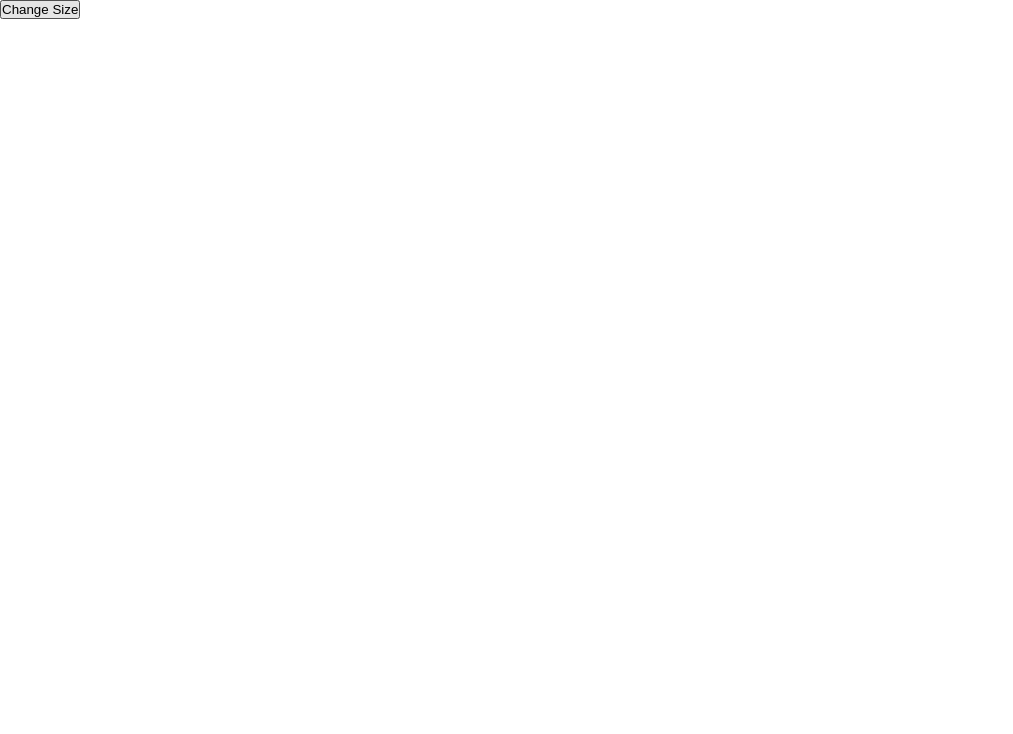
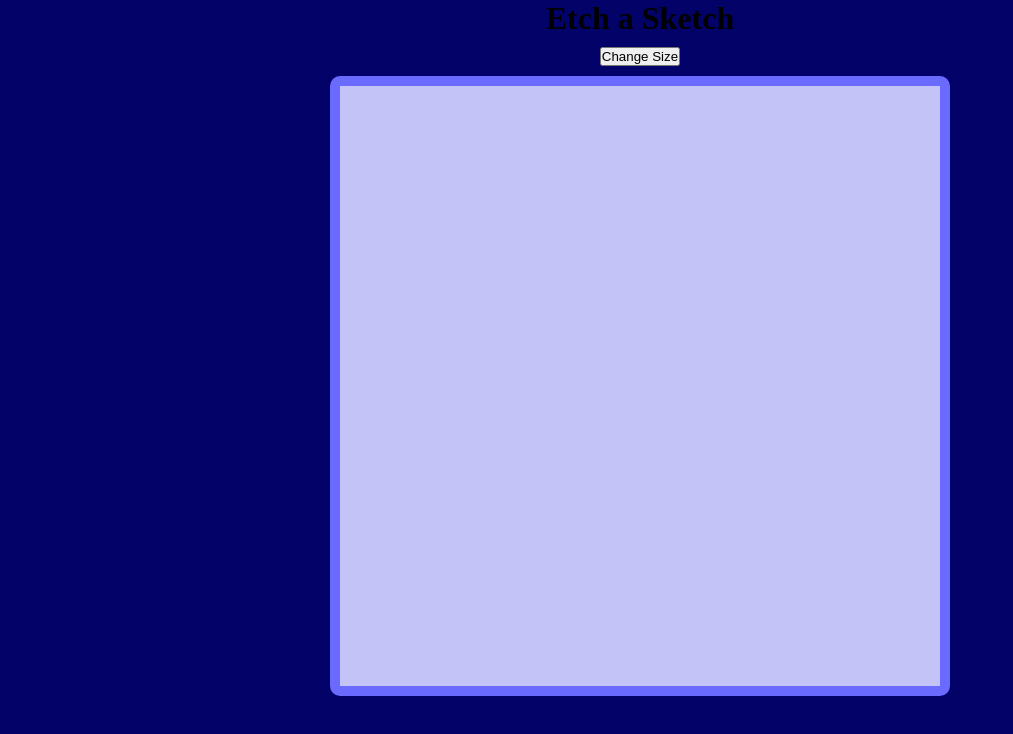
Before and after one commit to Vali644/etch-a-sketch, a plain HTML site: page index.html in a window 1280 px wide. Shown: the whole page, without its empty margins (0-1013 px from the left). Drawn offline with Linux system fonts and the light colour scheme.

Commit message:
Add title and basic css

```diff
--- a/index.html
+++ b/index.html
@@ -8,6 +8,7 @@
     <title>Etch a Sketch</title>
 </head>
 <body>
+    <h1>Etch a Sketch</h1>
     <button id="size">Change Size</button>
     <div id="container"></div>
 </body>
--- a/styles.css
+++ b/styles.css
@@ -4,11 +4,26 @@
 
 }
 
+body {
+    display: flex;
+    justify-content: center;
+    flex-direction: column;
+    align-items: center;
+    background-color: rgb(2, 2, 105);
+}
+
 #container {
-    width: 800px;
-    height: 800px;
+    width: 600px;
+    height: 600px;
     display: flex;
     align-content: stretch;
     justify-content: space-evenly;
     flex-direction: column;
+    border: rgb(106, 106, 255) 10px solid;
+    border-radius: 10px;
+    background-color: rgb(195, 195, 248)
 }
+
+#size {
+    margin: 10px;
+}
```
